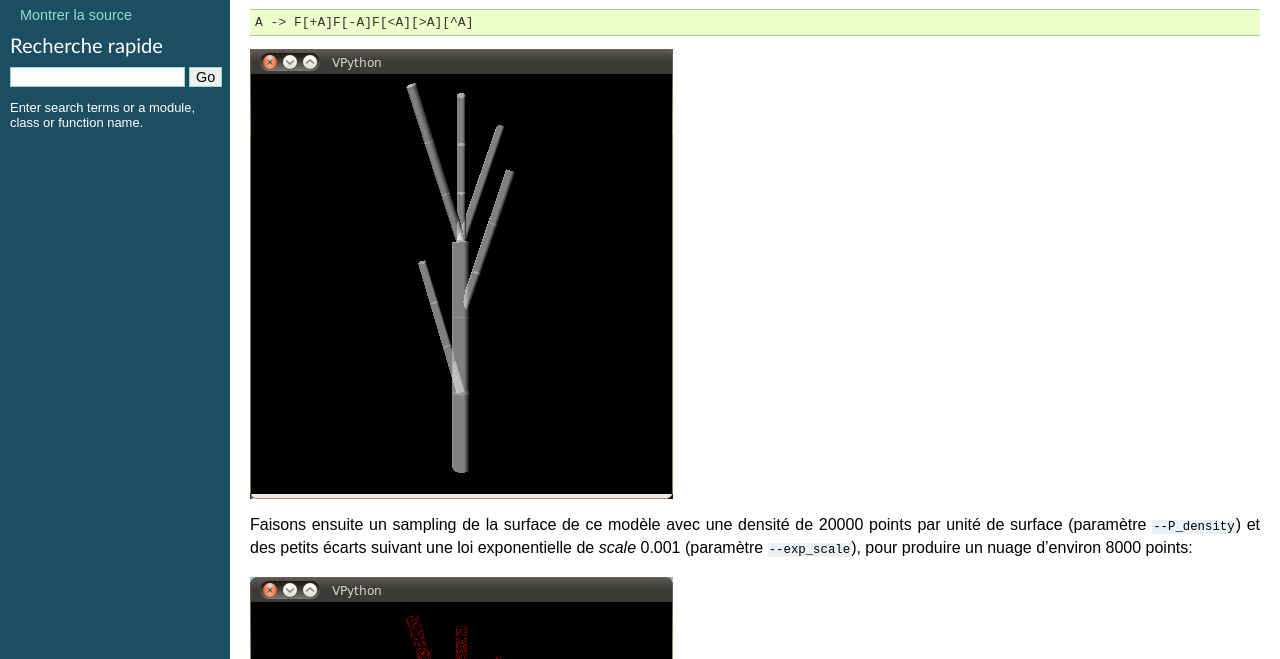
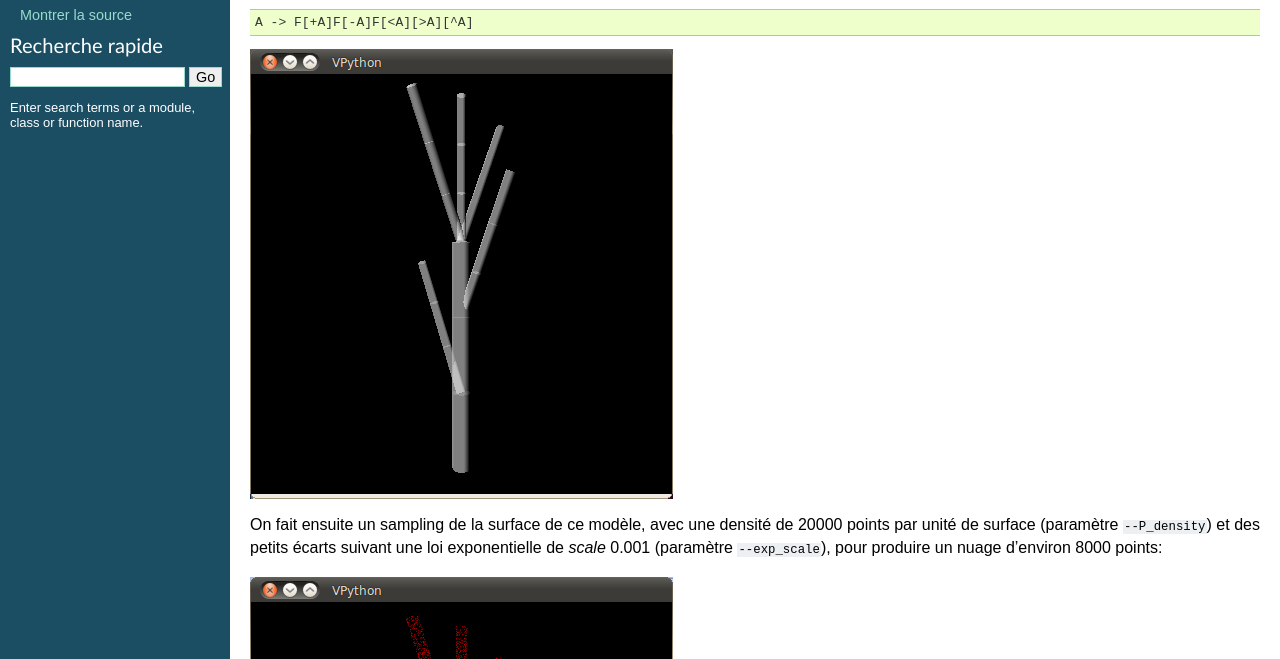
Before and after one commit to cjauvin/iqaff_lidar, a plain HTML site: page simple.html in a window 1280 px wide. Shown: the part 141-800 px from the top of the page. Drawn offline with Linux system fonts and the light colour scheme; a script that the page names is missing.

Commit message:
slight modifs

```diff
--- a/simple.html
+++ b/simple.html
@@ -52,7 +52,7 @@ des grammaires qu&#8217;a proposées Sylvain, mais avec seulement deux
 itérations:</p>
 <div class="highlight-python"><pre>A -&gt; F[+A]F[-A]F[&lt;A][&gt;A][^A]</pre>
 </div>
-<img src="_images/simple/simple.png" /><p>Faisons ensuite un sampling de la surface de ce modèle avec une
+<img src="_images/simple/simple.png" /><p>On fait ensuite un sampling de la surface de ce modèle, avec une
 densité de 20000 points par unité de surface (paramètre
 <tt class="docutils literal"><span class="pre">--P_density</span></tt>) et des petits écarts suivant une loi exponentielle de
 <cite>scale</cite> 0.001 (paramètre <tt class="docutils literal"><span class="pre">--exp_scale</span></tt>), pour produire un nuage
```
Also changed, not shown: _sources/simple.txt.
